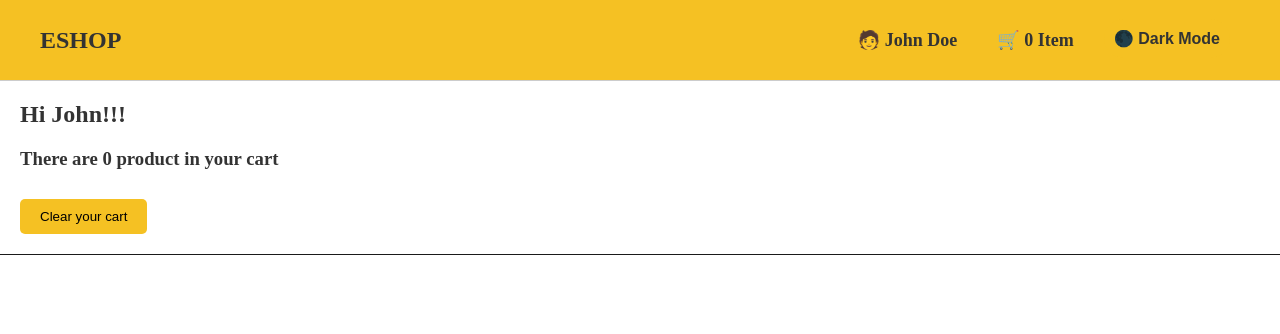
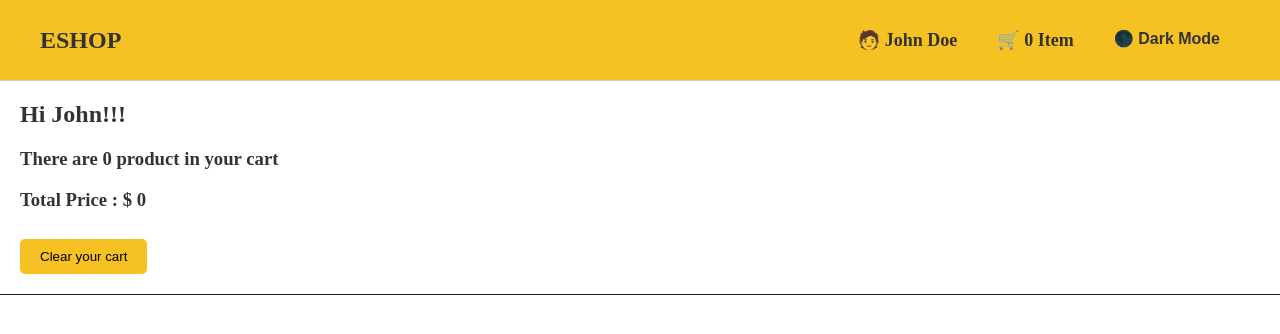
Before and after one commit to HaThu6989/Ecommerce, a React (Vite) app: page /cart in a window 1280 px wide. Shown: the top 334 px of the page. Built offline with nearby package versions, Linux system fonts and the light colour scheme.

Commit message:
add price total to the cart

```diff
--- a/src/components/Cart.jsx
+++ b/src/components/Cart.jsx
@@ -8,6 +8,7 @@ function Cart() {
   const userFirst = useSelector((state) => state.user.firstName);
   const [inputQuantity, setInputQuantity] = useState()
   const cartItemsArr = useSelector(state => state.cart.cartItems)
+  const totalAmount = useSelector(state => state.cart.cartTotalAmount)
   const dispatch = useDispatch()
 
   useEffect(() => {
@@ -64,6 +65,7 @@ function Cart() {
         <div className='general-info-child'>
           <h2>Hi {userFirst}!!!</h2>
           <h3>There are {cartItemsArr.length} {cartItemsArr.length <= 1 ? "product" : "products"}  in your cart</h3>
+          <h3>Total Price : $ {totalAmount} </h3>
           <button className="btn" onClick={handleClearCart}>Clear your cart</button>
         </div>
       </div>
```
